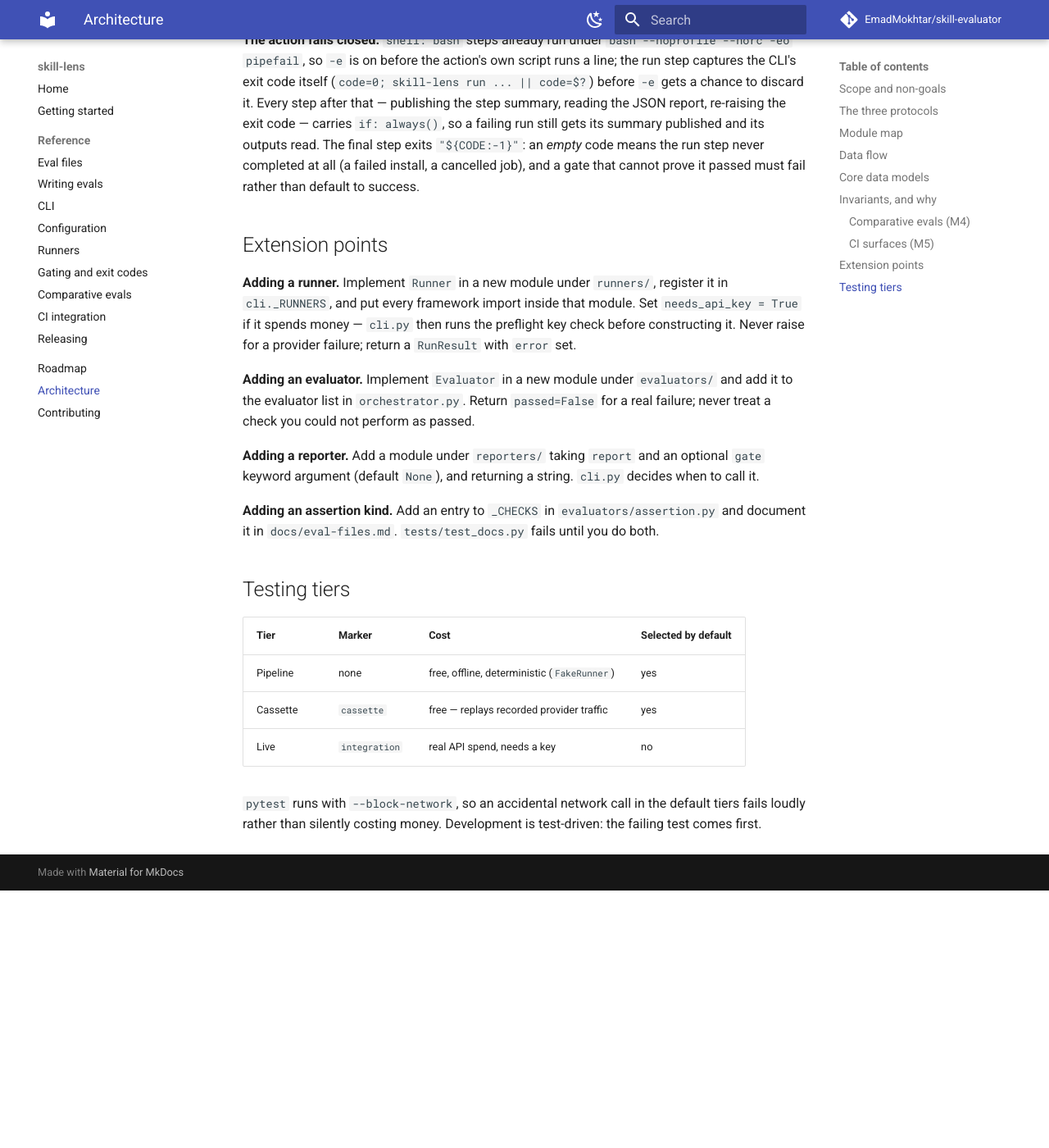
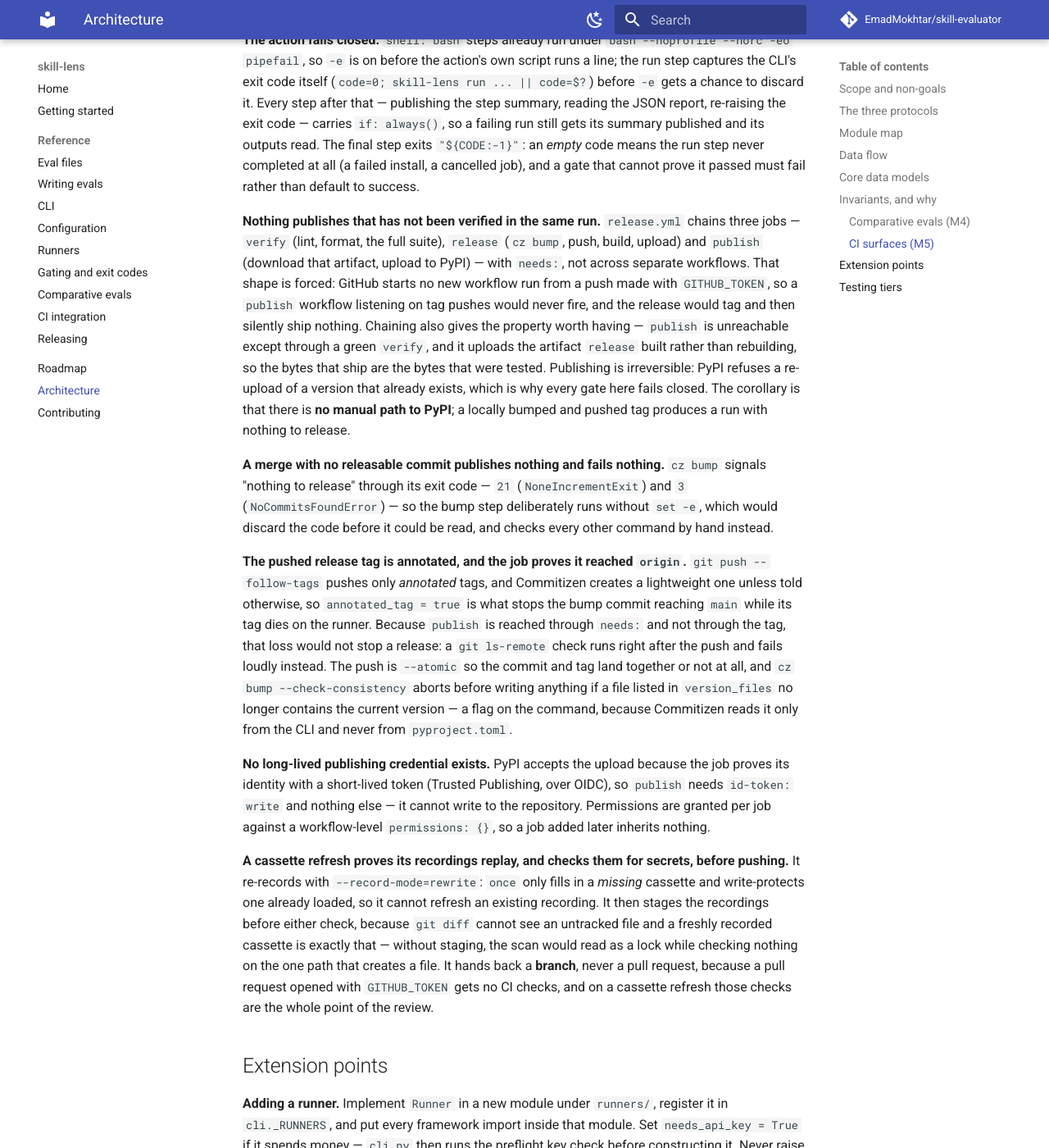
Before and after one commit to EmadMokhtar/skill-evaluator, an MkDocs documentation site: the page built from docs/architecture.md, in a window 1280 px wide and 1400 px high, scrolled down 9564 px. Shown: the whole window at 82% size. Built offline with MkDocs 1.6.1 and Material for MkDocs 9.7.7, drawn with Linux system fonts in a browser that asks for light colours; comment, search, counter and statistics services are not loaded; before the commit the page ends 10650 px from its top, so only the background shows below that.

Commit message:
docs: sync the release invariants into ARCHITECTURE.md and align runners.md
CLAUDE.md says its invariant list is the condensed form and
ARCHITECTURE.md is the explanation, and that the two are kept in sync.
The release pipeline added five invariants to the condensed list and
none to the explanation.

docs/runners.md still gave `uv sync --extra pydantic-ai` as the only way
to get the real-agent runner, which works only from a checkout, while
every other page now leads with `uv tool install`.

Co-Authored-By: Claude Opus 5 <noreply@anthropic.com>

```diff
--- a/ARCHITECTURE.md
+++ b/ARCHITECTURE.md
@@ -357,6 +357,47 @@ published and its outputs read. The final step exits `"${CODE:-1}"`: an *empty*
 run step never completed at all (a failed install, a cancelled job), and a gate that cannot
 prove it passed must fail rather than default to success.
 
+**Nothing publishes that has not been verified in the same run.** `release.yml` chains three
+jobs — `verify` (lint, format, the full suite), `release` (`cz bump`, push, build, upload) and
+`publish` (download that artifact, upload to PyPI) — with `needs:`, not across separate
+workflows. That shape is forced: GitHub starts no new workflow run from a push made with
+`GITHUB_TOKEN`, so a `publish` workflow listening on tag pushes would never fire, and the
+release would tag and then silently ship nothing. Chaining also gives the property worth
+having — `publish` is unreachable except through a green `verify`, and it uploads the artifact
+`release` built rather than rebuilding, so the bytes that ship are the bytes that were tested.
+Publishing is irreversible: PyPI refuses a re-upload of a version that already exists, which is
+why every gate here fails closed. The corollary is that there is **no manual path to PyPI**; a
+locally bumped and pushed tag produces a run with nothing to release.
+
+**A merge with no releasable commit publishes nothing and fails nothing.** `cz bump` signals
+"nothing to release" through its exit code — `21` (`NoneIncrementExit`) and `3`
+(`NoCommitsFoundError`) — so the bump step deliberately runs without `set -e`, which would
+discard the code before it could be read, and checks every other command by hand instead.
+
+**The pushed release tag is annotated, and the job proves it reached `origin`.**
+`git push --follow-tags` pushes only *annotated* tags, and Commitizen creates a lightweight one
+unless told otherwise, so `annotated_tag = true` is what stops the bump commit reaching `main`
+while its tag dies on the runner. Because `publish` is reached through `needs:` and not through
+the tag, that loss would not stop a release: a `git ls-remote` check runs right after the push
+and fails loudly instead. The push is `--atomic` so the commit and tag land together or not at
+all, and `cz bump --check-consistency` aborts before writing anything if a file listed in
+`version_files` no longer contains the current version — a flag on the command, because
+Commitizen reads it only from the CLI and never from `pyproject.toml`.
+
+**No long-lived publishing credential exists.** PyPI accepts the upload because the job proves
+its identity with a short-lived token (Trusted Publishing, over OIDC), so `publish` needs
+`id-token: write` and nothing else — it cannot write to the repository. Permissions are granted
+per job against a workflow-level `permissions: {}`, so a job added later inherits nothing.
+
+**A cassette refresh proves its recordings replay, and checks them for secrets, before pushing.**
+It re-records with `--record-mode=rewrite`: `once` only fills in a *missing* cassette and
+write-protects one already loaded, so it cannot refresh an existing recording. It then stages
+the recordings before either check, because `git diff` cannot see an untracked file and a
+freshly recorded cassette is exactly that — without staging, the scan would read as a lock while
+checking nothing on the one path that creates a file. It hands back a **branch**, never a pull
+request, because a pull request opened with `GITHUB_TOKEN` gets no CI checks, and on a cassette
+refresh those checks are the whole point of the review.
+
 ## Extension points
 
 **Adding a runner.** Implement `Runner` in a new module under `runners/`, register it in
```
Also changed, not shown: docs/runners.md (+6 -3 lines).
